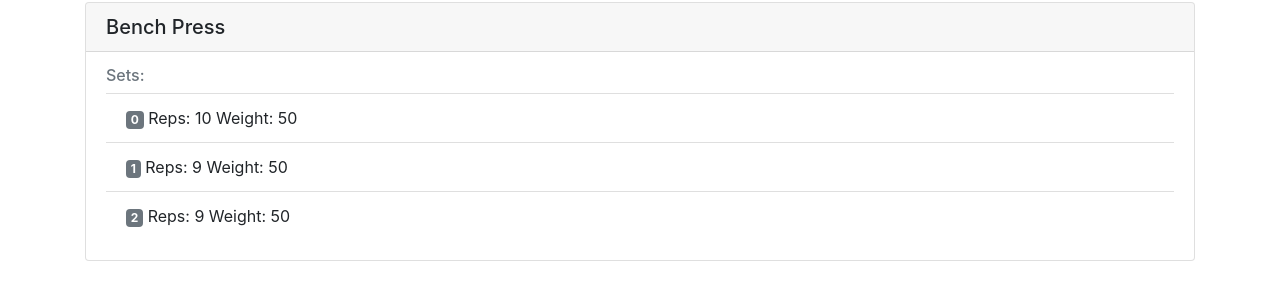
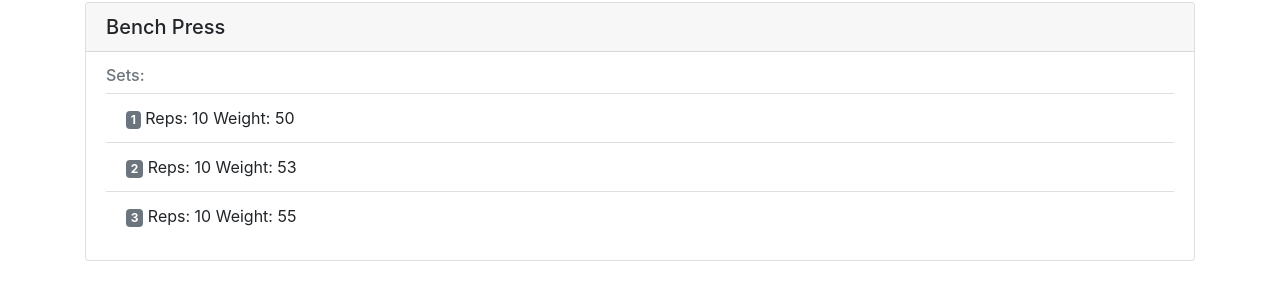
Before and after one commit to nikitadrozdovskii/my-gym-log, an Angular app: page / in a window 1280 px wide. Shown: the part 308-598 px from the top of the page. Built offline with nearby package versions, Linux system fonts and the light colour scheme.

Commit message:
Added class set.ts defining one set, included it as an array of sets into exe.ts

```diff
--- a/src/app/exe-detail/exe-detail.component.html
+++ b/src/app/exe-detail/exe-detail.component.html
@@ -3,7 +3,7 @@
   <div class="card-body">
     <h6 class="card-subtitle mb-2 text-muted">Sets:</h6>
     <ul class="list-group list-group-flush">
-      <li class="list-group-item" *ngFor="let rep of exe.reps; let i=index"> <span class="badge badge-secondary">{{i}}</span> Reps: {{rep}} Weight: 50</li>
+      <li class="list-group-item" *ngFor="let rep of exe.sets; let i=index"> <span class="badge badge-secondary">{{i + 1}}</span> Reps: {{rep.reps}} Weight: {{rep.weight}}</li>
     </ul>
   </div>
 </div>
--- a/src/app/exe-detail/exe-detail.component.ts
+++ b/src/app/exe-detail/exe-detail.component.ts
@@ -1,5 +1,6 @@
 import { Component, OnInit } from '@angular/core';
 import {Exe} from '../exe';
+import {Set} from '../set';
 
 @Component({
   selector: 'app-exe-detail',
@@ -9,7 +10,7 @@ import {Exe} from '../exe';
 export class ExeDetailComponent implements OnInit {
   exe: Exe = {
     name: 'Bench Press',
-    reps: [10, 9, 9]
+    sets: [{reps: 10, weight: 50}, {reps: 10, weight: 53}, {reps: 10, weight: 55}]
   }
   constructor() { }
 
--- a/src/app/exe.ts
+++ b/src/app/exe.ts
@@ -1,4 +1,7 @@
+import {Set} from './set';
+
+
 export class Exe {
   name: string;
-  reps: number[];
+  sets: Set[];
 }
--- /dev/null
+++ b/src/app/set.ts
@@ -0,0 +1,4 @@
+export class Set {
+  reps: number;
+  weight: number;
+}
```
